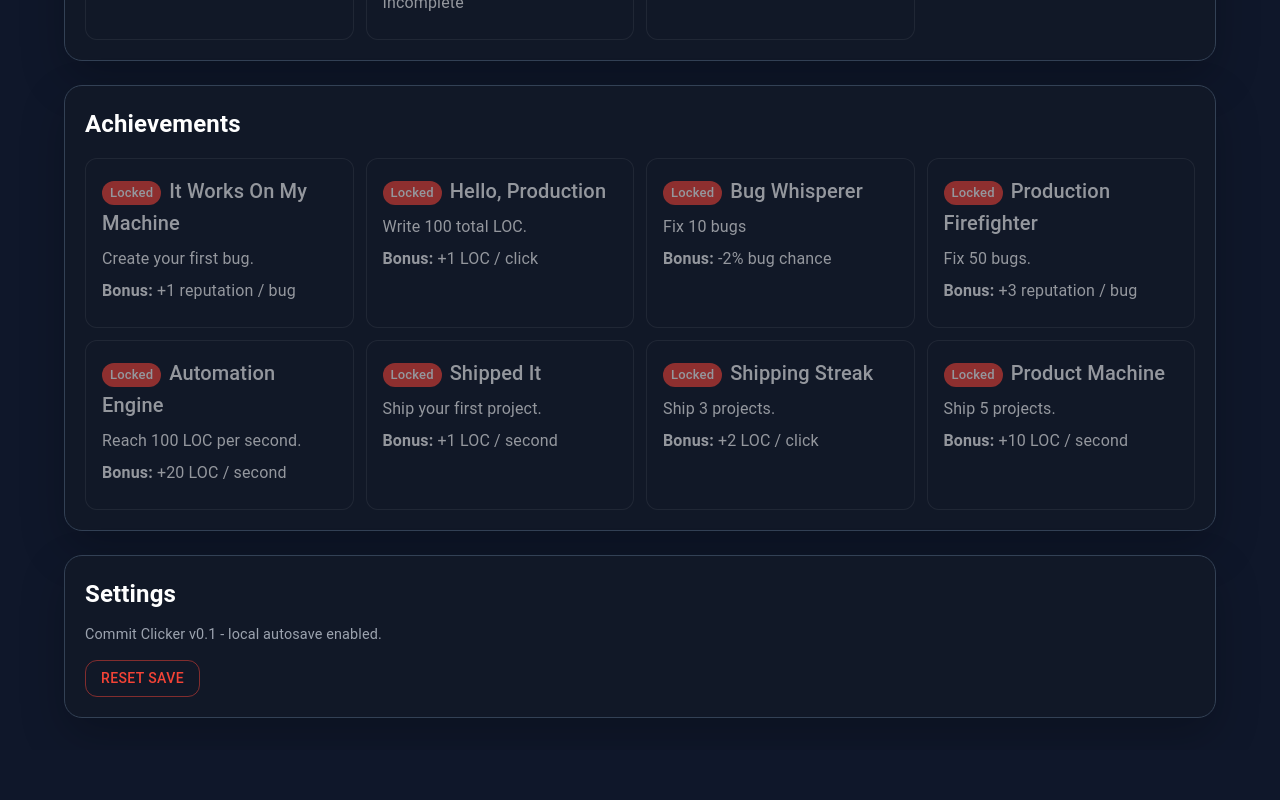
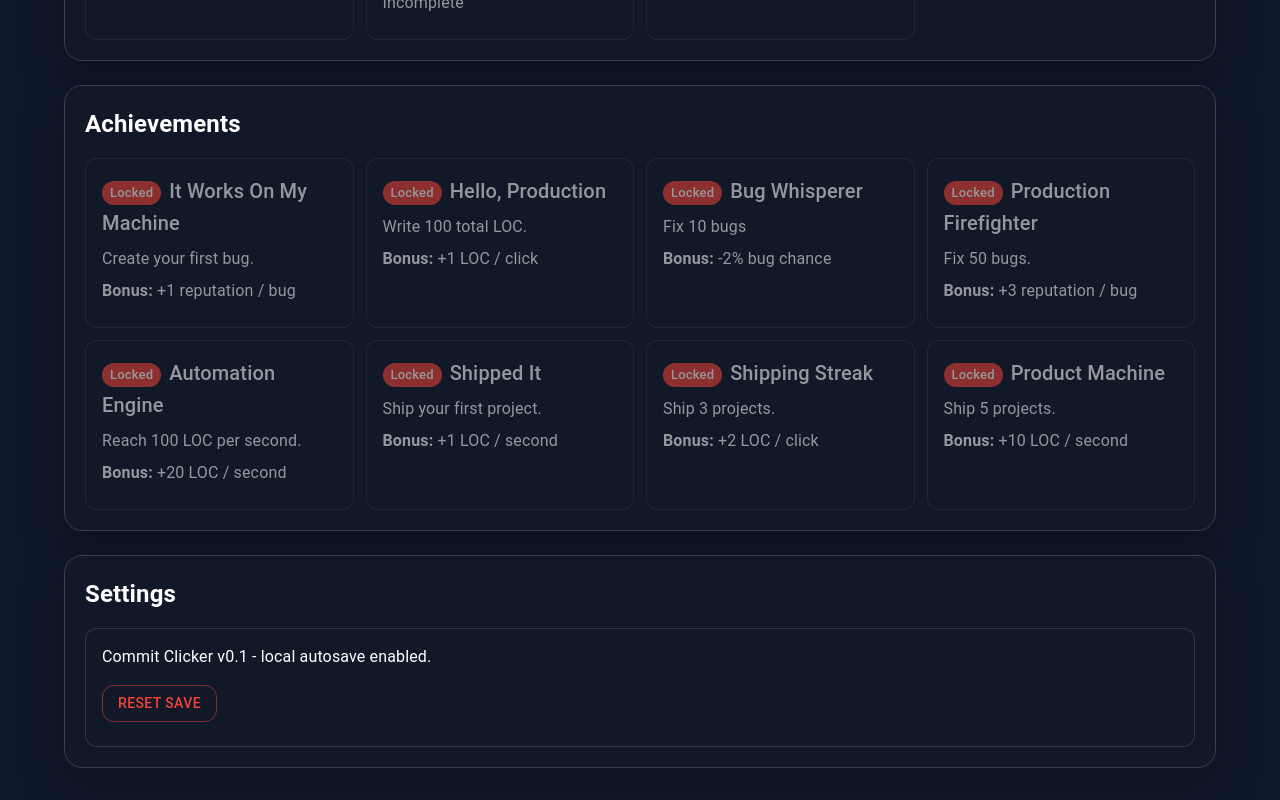
Before and after one commit to BlazingHotCode/commit-clicker, a React (Vite) app: page / in a window 1280 px wide. Shown: the part 2781-3581 px from the top of the page. Before the commit the page ends 3531 px from the top, so only its background shows below. Built offline with nearby package versions, Linux system fonts and the light colour scheme.

Commit message:
use mui card for settings

```diff
--- a/src/App.tsx
+++ b/src/App.tsx
@@ -18,12 +18,15 @@ import { formatNumber } from "./game/utils/formatNumber";
 import {
   Alert,
   Button,
+  Card,
+  CardContent,
   Dialog,
   DialogActions,
   DialogContent,
   DialogContentText,
   DialogTitle,
   Snackbar,
+  Typography,
 } from "@mui/material";
 
 const DEBUG_TOOLS_ENABLED = false;
@@ -102,9 +105,11 @@ function App() {
       <section>
         <h2>Settings</h2>
 
-        <p className="section-help">
+        <Card variant="outlined">
+          <CardContent>
+            <Typography color="text.secondary" sx={{ mb: 2 }}>
               Commit Clicker v0.1 - local autosave enabled.
-        </p>
+            </Typography>
 
             <Button
               variant="outlined"
@@ -113,6 +118,8 @@ function App() {
             >
               Reset Save
             </Button>
+          </CardContent>
+        </Card>
 
         <Dialog
           open={resetDialogOpen}
```
Lines whose indentation alone changed are shown as unchanged.
